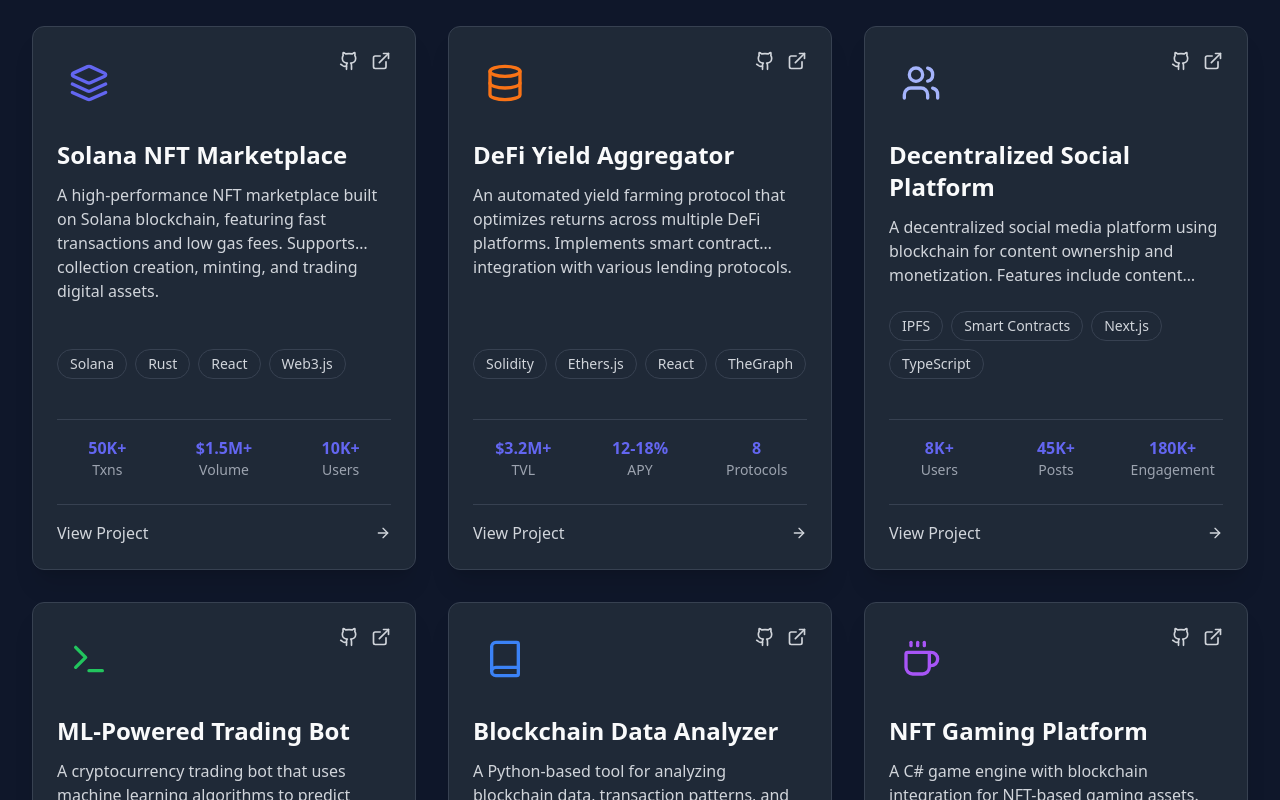
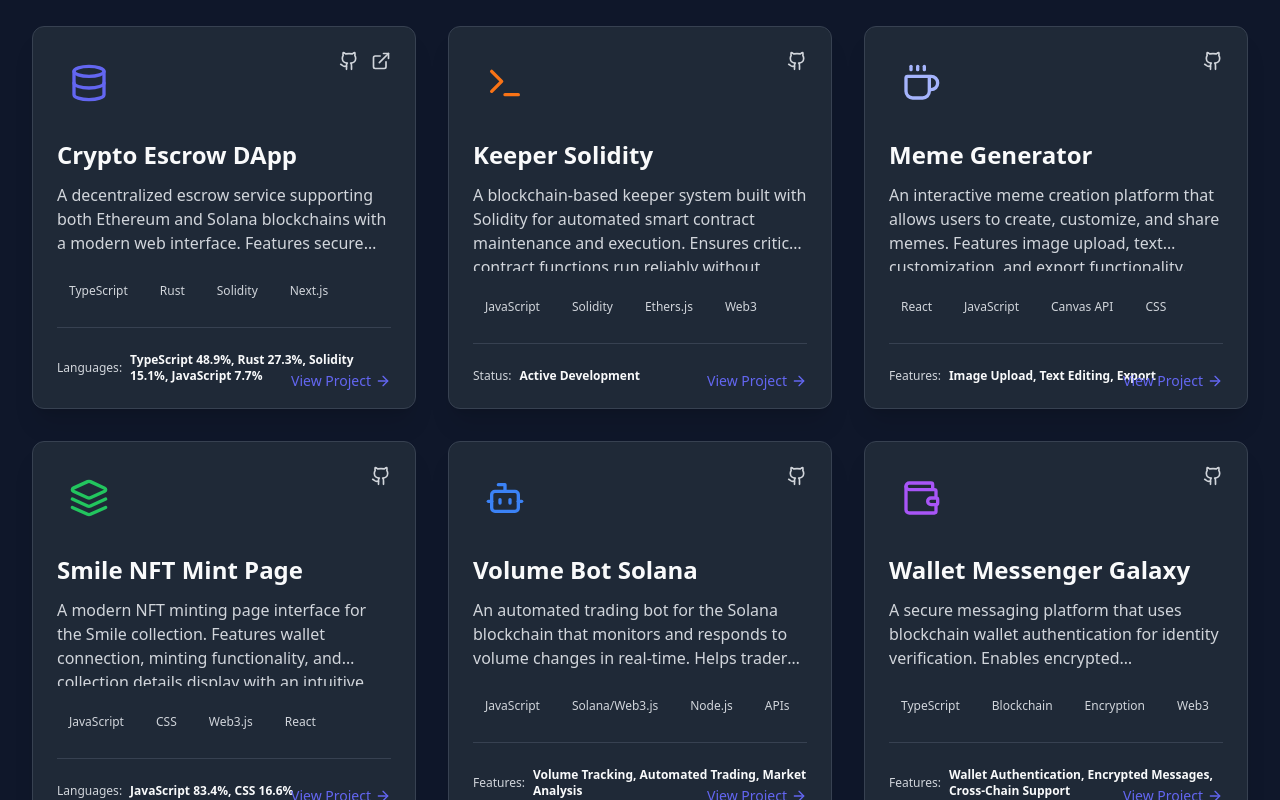
Before and after one commit to Dipraise1/PORTFOLIO2, a React (Vite) app: page / in a window 1280 px wide. Shown: the part 1300-2100 px from the top of the page. Built offline with nearby package versions, Linux system fonts and the light colour scheme.

Commit message:
Update project section with pinned GitHub repositories

```diff
--- a/src/components/Projects.jsx
+++ b/src/components/Projects.jsx
@@ -1,6 +1,6 @@
 import { useState } from 'react';
 import { motion } from 'framer-motion';
-import { Github, ExternalLink, Code2, Radio, Users, Layers, ArrowRight, Terminal, Database, Coffee, Book } from 'lucide-react';
+import { Github, ExternalLink, Code2, Layers, ArrowRight, Terminal, Database, Coffee, Bot, Wallet } from 'lucide-react';
 
 const Projects = () => {
   const [activeFilter, setActiveFilter] = useState('all');
@@ -8,114 +8,86 @@ const Projects = () => {
   const projects = [
     {
       id: 1,
-      title: 'Solana NFT Marketplace',
+      title: 'Crypto Escrow DApp',
       description:
-        'A high-performance NFT marketplace built on Solana blockchain, featuring fast transactions and low gas fees. Supports collection creation, minting, and trading digital assets.',
-      icon: <Layers className="w-10 h-10 text-[var(--color-primary)]" />,
-      tech: ['Solana', 'Rust', 'React', 'Web3.js'],
-      githubLink: 'https://github.com/divine/solana-nft-marketplace',
-      liveLink: 'https://solana-nft.example.com',
+        'A decentralized escrow service supporting both Ethereum and Solana blockchains with a modern web interface. Features secure smart contract escrow, multi-party transaction security, and wallet integration.',
+      icon: <Database className="w-10 h-10 text-[var(--color-primary)]" />,
+      tech: ['TypeScript', 'Rust', 'Solidity', 'Next.js'],
+      githubLink: 'https://github.com/Dipraise1/escrowdapp',
+      liveLink: 'https://escrowdapp-cyan.vercel.app',
       category: 'blockchain',
       stats: {
-        txns: '50K+',
-        volume: '$1.5M+',
-        users: '10K+'
+        languages: 'TypeScript 48.9%, Rust 27.3%, Solidity 15.1%, JavaScript 7.7%'
       }
     },
     {
       id: 2,
-      title: 'DeFi Yield Aggregator',
+      title: 'Keeper Solidity',
       description:
-        'An automated yield farming protocol that optimizes returns across multiple DeFi platforms. Implements smart contract integration with various lending protocols.',
-      icon: <Database className="w-10 h-10 text-[var(--color-accent)]" />,
-      tech: ['Solidity', 'Ethers.js', 'React', 'TheGraph'],
-      githubLink: 'https://github.com/divine/defi-yield-aggregator',
-      liveLink: 'https://yield-aggregator.example.com',
+        'A blockchain-based keeper system built with Solidity for automated smart contract maintenance and execution. Ensures critical contract functions run reliably without manual intervention.',
+      icon: <Terminal className="w-10 h-10 text-[var(--color-accent)]" />,
+      tech: ['JavaScript', 'Solidity', 'Ethers.js', 'Web3'],
+      githubLink: 'https://github.com/Dipraise1/keepersolidity',
+      liveLink: '',
       category: 'blockchain',
       stats: {
-        TVL: '$3.2M+',
-        APY: '12-18%',
-        protocols: '8'
+        status: 'Active Development'
       }
     },
     {
       id: 3,
-      title: 'Decentralized Social Platform',
+      title: 'Meme Generator',
       description:
-        'A decentralized social media platform using blockchain for content ownership and monetization. Features include content creation, tipping, and social networking.',
-      icon: <Users className="w-10 h-10 text-[var(--color-primary-lighter)]" />,
-      tech: ['IPFS', 'Smart Contracts', 'Next.js', 'TypeScript'],
-      githubLink: 'https://github.com/divine/decentralized-social',
-      liveLink: 'https://decentral-social.example.com',
-      category: 'social',
+        'An interactive meme creation platform that allows users to create, customize, and share memes. Features image upload, text customization, and export functionality.',
+      icon: <Coffee className="w-10 h-10 text-[var(--color-primary-lighter)]" />,
+      tech: ['React', 'JavaScript', 'Canvas API', 'CSS'],
+      githubLink: 'https://github.com/Dipraise1/memegen',
+      liveLink: '',
+      category: 'web',
       stats: {
-        users: '8K+',
-        posts: '45K+',
-        engagement: '180K+'
+        features: 'Image Upload, Text Editing, Export'
       }
     },
     {
       id: 4,
-      title: 'ML-Powered Trading Bot',
+      title: 'Smile NFT Mint Page',
       description:
-        'A cryptocurrency trading bot that uses machine learning algorithms to predict price movements and execute trades. Features backtesting capabilities and risk management.',
-      icon: <Terminal className="w-10 h-10 text-green-500" />,
-      tech: ['Python', 'TensorFlow', 'Pandas', 'RESTful APIs'],
-      githubLink: 'https://github.com/divine/ml-trading-bot',
-      liveLink: 'https://ml-bot.example.com',
-      category: 'python',
+        'A modern NFT minting page interface for the Smile collection. Features wallet connection, minting functionality, and collection details display with an intuitive user experience.',
+      icon: <Layers className="w-10 h-10 text-green-500" />,
+      tech: ['JavaScript', 'CSS', 'Web3.js', 'React'],
+      githubLink: 'https://github.com/Dipraise1/smilemintpage',
+      liveLink: '',
+      category: 'blockchain',
       stats: {
-        accuracy: '72%',
-        profit: '15.3%',
-        pairs: '12'
+        languages: 'JavaScript 83.4%, CSS 16.6%'
       }
     },
     {
       id: 5,
-      title: 'Blockchain Data Analyzer',
+      title: 'Volume Bot Solana',
       description:
-        'A Python-based tool for analyzing blockchain data, transaction patterns, and wallet behaviors. Provides visual analytics and pattern recognition for market insights.',
-      icon: <Book className="w-10 h-10 text-blue-500" />,
-      tech: ['Python', 'Django', 'Matplotlib', 'Web3.py'],
-      githubLink: 'https://github.com/divine/blockchain-analyzer',
-      liveLink: 'https://blockchain-analyzer.example.com',
-      category: 'python',
+        'An automated trading bot for the Solana blockchain that monitors and responds to volume changes in real-time. Helps traders capitalize on market movements efficiently.',
+      icon: <Bot className="w-10 h-10 text-blue-500" />,
+      tech: ['JavaScript', 'Solana/Web3.js', 'Node.js', 'APIs'],
+      githubLink: 'https://github.com/Dipraise1/volumebotsolana',
+      liveLink: '',
+      category: 'blockchain',
       stats: {
-        chains: '5',
-        reports: '20+',
-        metrics: '35+'
+        features: 'Volume Tracking, Automated Trading, Market Analysis'
       }
     },
     {
       id: 6,
-      title: 'NFT Gaming Platform',
+      title: 'Wallet Messenger Galaxy',
       description:
-        'A C# game engine with blockchain integration for NFT-based gaming assets. Allows players to own, trade, and utilize blockchain assets within gaming environments.',
-      icon: <Coffee className="w-10 h-10 text-purple-500" />,
-      tech: ['C#', 'Unity', '.NET', 'Blockchain'],
-      githubLink: 'https://github.com/divine/nft-gaming-platform',
-      liveLink: 'https://nft-gaming.example.com',
-      category: 'csharp',
+        'A secure messaging platform that uses blockchain wallet authentication for identity verification. Enables encrypted communications between crypto wallet addresses.',
+      icon: <Wallet className="w-10 h-10 text-purple-500" />,
+      tech: ['TypeScript', 'Blockchain', 'Encryption', 'Web3'],
+      githubLink: 'https://github.com/Dipraise1/wallet-messenger-galaxy',
+      liveLink: '',
+      category: 'blockchain',
       stats: {
-        games: '3',
-        assets: '1K+',
-        players: '5K+'
-      }
-    },
-    {
-      id: 7,
-      title: 'Supply Chain Tracking System',
-      description:
-        'A C# supply chain management system that uses blockchain for transparent tracking of goods from manufacturer to customer. Includes real-time monitoring and reporting.',
-      icon: <Radio className="w-10 h-10 text-blue-400" />,
-      tech: ['C#', 'ASP.NET', 'SQL Server', 'Ethereum'],
-      githubLink: 'https://github.com/divine/blockchain-supply-chain',
-      liveLink: 'https://chain-track.example.com',
-      category: 'csharp',
-      stats: {
-        companies: '12',
-        shipments: '5K+',
-        efficiency: '+32%'
+        features: 'Wallet Authentication, Encrypted Messages, Cross-Chain Support'
       }
     }
   ];
@@ -127,9 +99,7 @@ const Projects = () => {
   const filters = [
     { id: 'all', label: 'All Projects' },
     { id: 'blockchain', label: 'Blockchain' },
-    { id: 'python', label: 'Python' },
-    { id: 'csharp', label: 'C#' },
-    { id: 'social', label: 'Social' }
+    { id: 'web', label: 'Web' }
   ];
 
   const containerVariants = {
@@ -176,7 +146,7 @@ const Projects = () => {
           </h2>
 
           <p className="text-[var(--color-text-secondary)] text-lg max-w-2xl mx-auto">
-            Exploring the frontiers of technology through innovative applications across blockchain, Python, C#, and more.
+            Exploring the frontiers of technology through innovative applications across blockchain, web development, and AI.
           </p>
 
           {/* Filter tabs */}
@@ -230,6 +200,7 @@ const Projects = () => {
                     >
                       <Github className="w-5 h-5" />
                     </motion.a>
+                    {project.liveLink && (
                       <motion.a
                         href={project.liveLink}
                         target="_blank"
@@ -239,6 +210,7 @@ const Projects = () => {
                       >
                         <ExternalLink className="w-5 h-5" />
                       </motion.a>
+                    )}
                   </div>
                 </div>
 
@@ -250,14 +222,13 @@ const Projects = () => {
                   {project.description}
                 </p>
 
+                {/* Tech stack */}
                 <div className="mb-6">
                   <div className="flex flex-wrap gap-2">
                     {project.tech.map((tech, index) => (
                       <span
                         key={index}
-                        className="px-3 py-1 text-sm rounded-full
-                                 bg-[var(--color-secondary-darker)]/80 text-[var(--color-text-secondary)]
-                                 border border-[var(--color-border)]"
+                        className="text-xs px-3 py-1 rounded-full bg-[var(--color-secondary-darker)]/80 text-[var(--color-text-secondary)]"
                       >
                         {tech}
                       </span>
@@ -265,43 +236,38 @@ const Projects = () => {
                   </div>
                 </div>
 
-                <div className="grid grid-cols-3 gap-4 mt-4 pt-4 border-t border-[var(--color-border)]">
-                  {Object.entries(project.stats).map(([key, value], index) => (
-                    <div key={index} className="text-center">
-                      <div className="text-[var(--color-primary)] font-bold">{value}</div>
-                      <div className="text-[var(--color-text-muted)] text-sm capitalize">{key}</div>
+                {/* Stats */}
+                <div className="border-t border-[var(--color-border)] pt-4 mt-auto">
+                  <div className="text-xs text-[var(--color-text-secondary)]">
+                    {Object.entries(project.stats).map(([key, value]) => (
+                      <div key={key} className="flex items-center mt-2">
+                        <span className="capitalize">{key}:</span>
+                        <span className="ml-2 font-semibold text-[var(--color-text)]">{value}</span>
                       </div>
                     ))}
                   </div>
+                </div>
 
-                <motion.a
-                  href={project.liveLink}
+                {/* Overlay for link */}
+                <motion.div
+                  className="absolute bottom-4 right-6 opacity-0 group-hover:opacity-100 transition-opacity duration-300"
+                  initial={{ x: -10, opacity: 0 }}
+                  animate={{ x: 0, opacity: 1 }}
+                  transition={{ delay: 0.2 }}
+                >
+                  <a
+                    href={project.githubLink}
                     target="_blank"
                     rel="noreferrer"
-                  className="mt-6 pt-4 border-t border-[var(--color-border)] text-[var(--color-text-secondary)] hover:text-[var(--color-primary)] flex items-center justify-between transition-colors duration-300"
-                  whileHover={{ x: 5 }}
+                    className="text-[var(--color-primary)] font-medium inline-flex items-center text-sm hover:underline"
                   >
-                  <span className="font-medium">View Project</span>
-                  <ArrowRight size={16} />
-                </motion.a>
+                    View Project <ArrowRight className="w-4 h-4 ml-1" />
+                  </a>
+                </motion.div>
               </div>
             </motion.div>
           ))}
         </motion.div>
-
-        <div className="mt-16 text-center">
-          <motion.a
-            href="https://github.com/divine"
-            target="_blank"
-            rel="noreferrer"
-            className="btn-secondary inline-flex items-center gap-2"
-            whileHover={{ scale: 1.05 }}
-            whileTap={{ scale: 0.95 }}
-          >
-            View More on GitHub
-            <Github size={18} />
-          </motion.a>
-        </div>
       </div>
     </section>
   );
```
Lines whose indentation alone changed are shown as unchanged.
